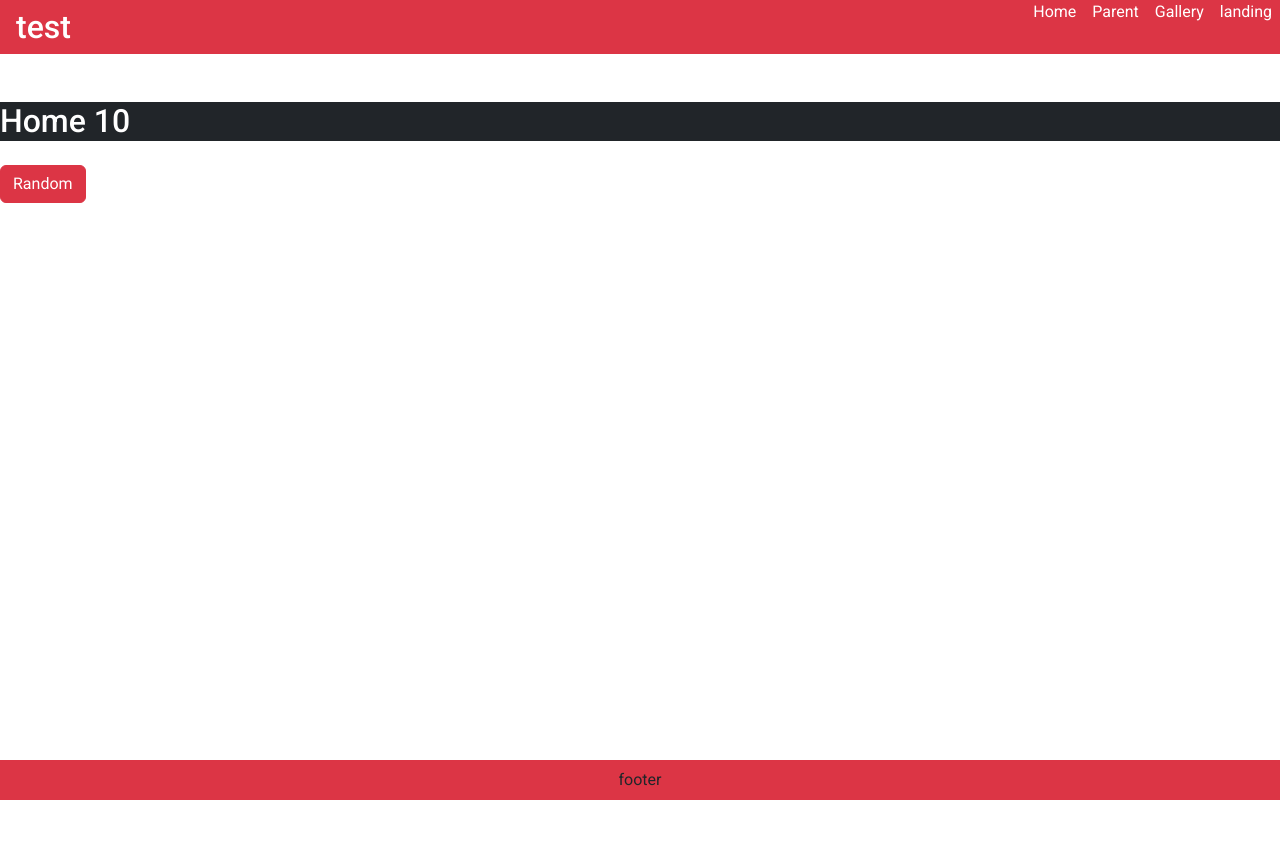
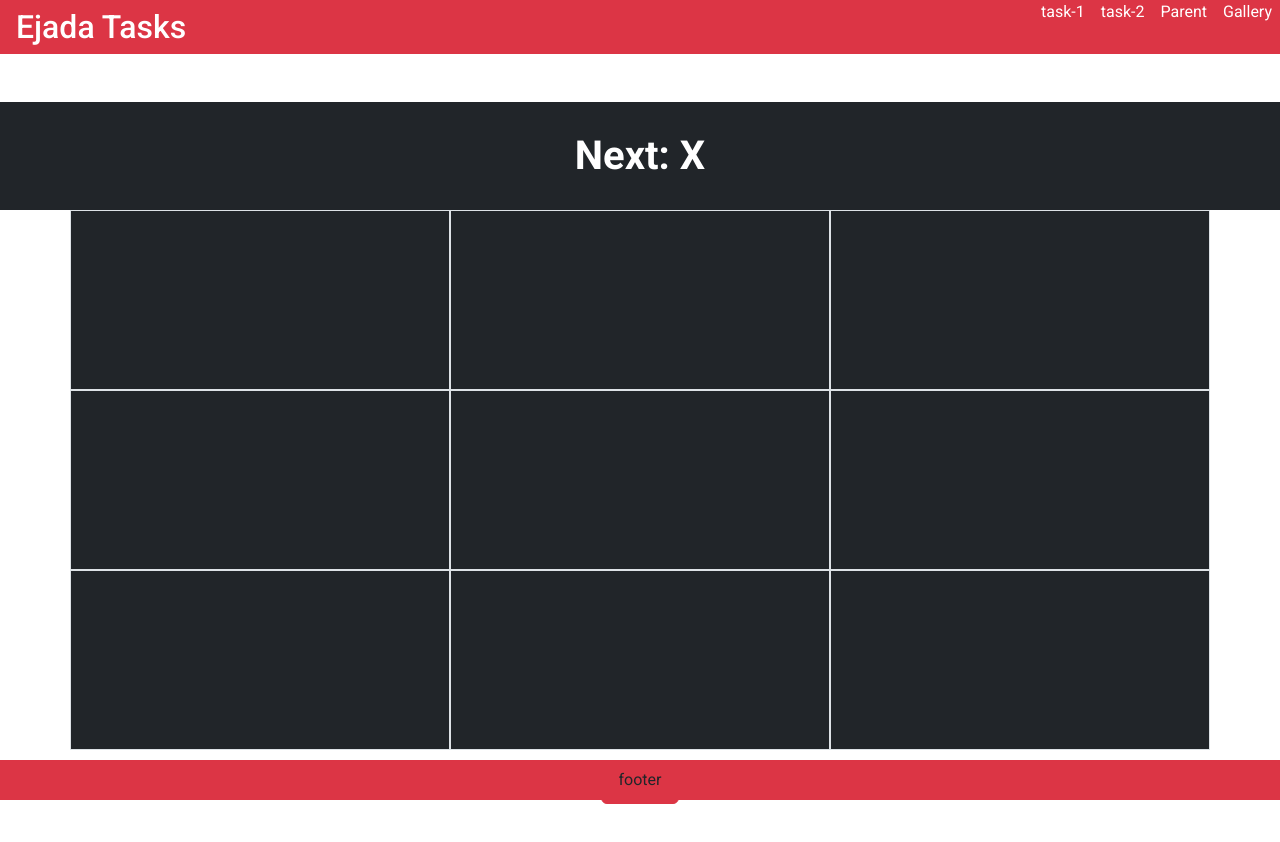
Before and after one commit to Minaessam246/ejada-task-2, a React (Vite) app: page / in a window 1280 px wide. Shown: the top 842 px of the page. Before the commit the page ends 800 px from the top, so only its background shows below. Built offline with nearby package versions, Linux system fonts and the light colour scheme; a web font is replaced by a local one.

Commit message:
first commit

```diff
--- a/src/components/Home.jsx
+++ b/src/components/Home.jsx
@@ -1,18 +1,65 @@
 import { useState } from "react"
+
+export default function Home() {
+  const [board, setBoard] = useState(Array(9).fill(""))
+  const [isX, setIsX] = useState(true )
+
+  const lines = [[0,1,2],[3,4,5],[6,7,8],[0,3,6],[1,4,7],[2,5,8],[0,4,8],[2,4,6]]
+  let winner = ""
+  let winLine = []
+ for (let line of lines) {
+  const [a,b,c] = line
+  if (board[a] && board[a] === board[b] && board[a] === board[c]) {
+    winner = board[a]
+    winLine = line
+    break
+  }
+}
+  const isDraw = !winner && board.every(cell => cell !== "")
+
+  function handleClick(i) {
+    if (board[i] || winner) return
+    const newBoard = [...board]
+    newBoard[i] = isX ? "X" : "O"
+    setBoard(newBoard)
+    setIsX(!isX)
+  }
+
+  function restart() {
+    setBoard(Array(9).fill(""))
+    setIsX(true)
+  }
+
+  return (
+    <div>
 
 
 
- export default function Home() {
-    const [x, setX] = useState(10)
+      <div className=" bg-dark text-white text-center py-4 fs-1 fw-bold">
+  {winner ? winner + " is the winner!" : isDraw ? "It's a draw!" : "Next: " + (isX ? "X" : "O")}
+</div>
 
-    function changeX(){
+<div className="container">
+        <div className="row row-cols-3">
+        {board.map((cell, i) => (
+          <button
+            key={i}
+            onClick={() => handleClick(i)}
+            className={`  fw-bold border-1 ${winLine.includes(i)?"bg-secondary":"bg-dark"} ${isDraw ? "text-warning" : winLine.includes(i) ? "text-success" : "text-white"}  border`}
+            style={{
+              height: "180px",
+              fontSize:"100px",
+            }}
+          >
+            {cell}
+          </button>
+        ))}
+      </div>
+</div>
 
-  setX(Math.ceil(Math.random()*10))
-
-    }
-    return<>
-    <h2 className={x>5?"bg-dark text-white":"bg-success text-dark"}>Home {x}</h2>
-    <button onClick={  changeX }className=" btn btn-danger my-3 "> Random</button>
-
-    </>
+      <div className="text-center">
+        <button onClick={restart} className="btn btn-danger my-3">Restart</button>
+      </div>
+    </div>
+  )
 }
--- a/src/components/Navbar.jsx
+++ b/src/components/Navbar.jsx
@@ -6,13 +6,14 @@ export default function Navbar() {
   return (
 <>
 <div className="d-flex justify-content-between bg-danger">
-<h2 className='text-white my-2 mx-3'>test</h2>
+<h2 className='text-white my-2 mx-3'>Ejada Tasks</h2>
 
 <ul className=' d-flex'>
-    <li className='list-unstyled'> <NavLink className='text-white m-2  text-decoration-none' to="home">Home</NavLink> </li>
+    <li className='list-unstyled' > <NavLink className='text-white m-2  text-decoration-none' to="landing">task-1</NavLink> </li>
+    <li className='list-unstyled'> <NavLink className='text-white m-2  text-decoration-none' to="home">task-2</NavLink> </li>
     <li className='list-unstyled' > <NavLink className='text-white m-2  text-decoration-none' to="parent">Parent</NavLink> </li>
     <li className='list-unstyled' > <NavLink className='text-white m-2  text-decoration-none' to="gallery">Gallery</NavLink> </li>
-    <li className='list-unstyled' > <NavLink className='text-white m-2  text-decoration-none' to="landing">landing</NavLink> </li>
+
 
 
 </ul>
```
